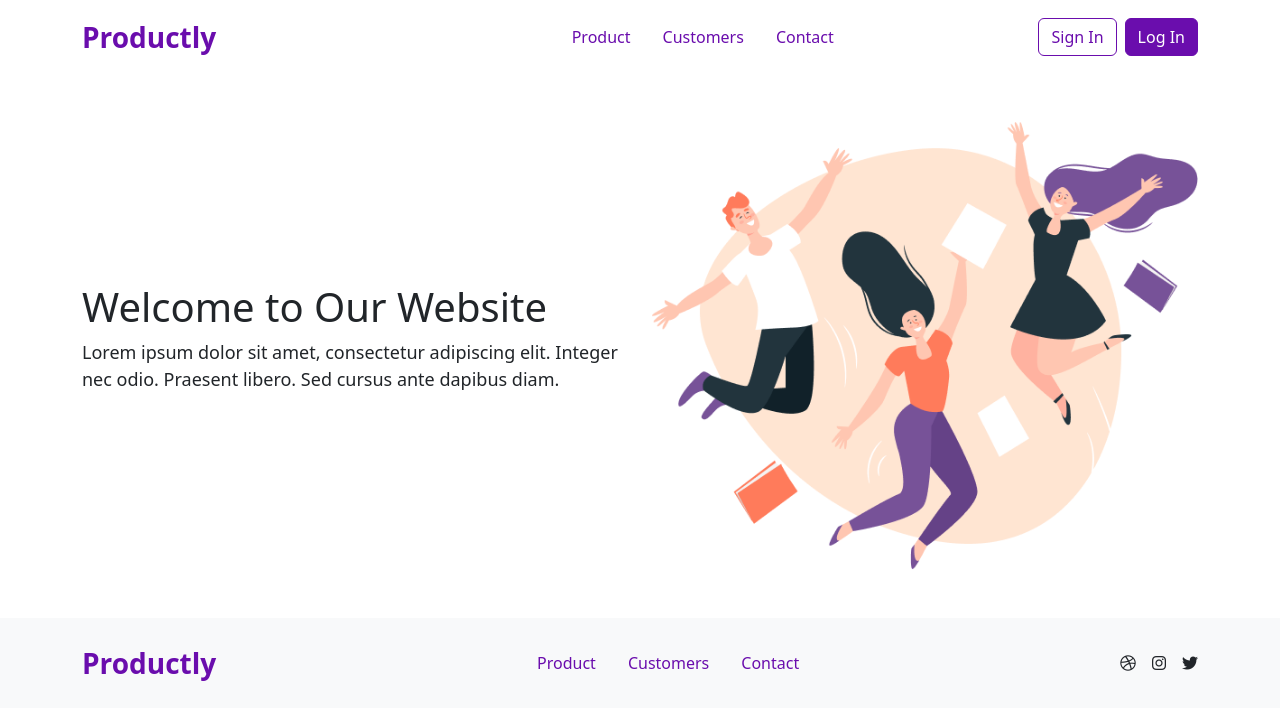
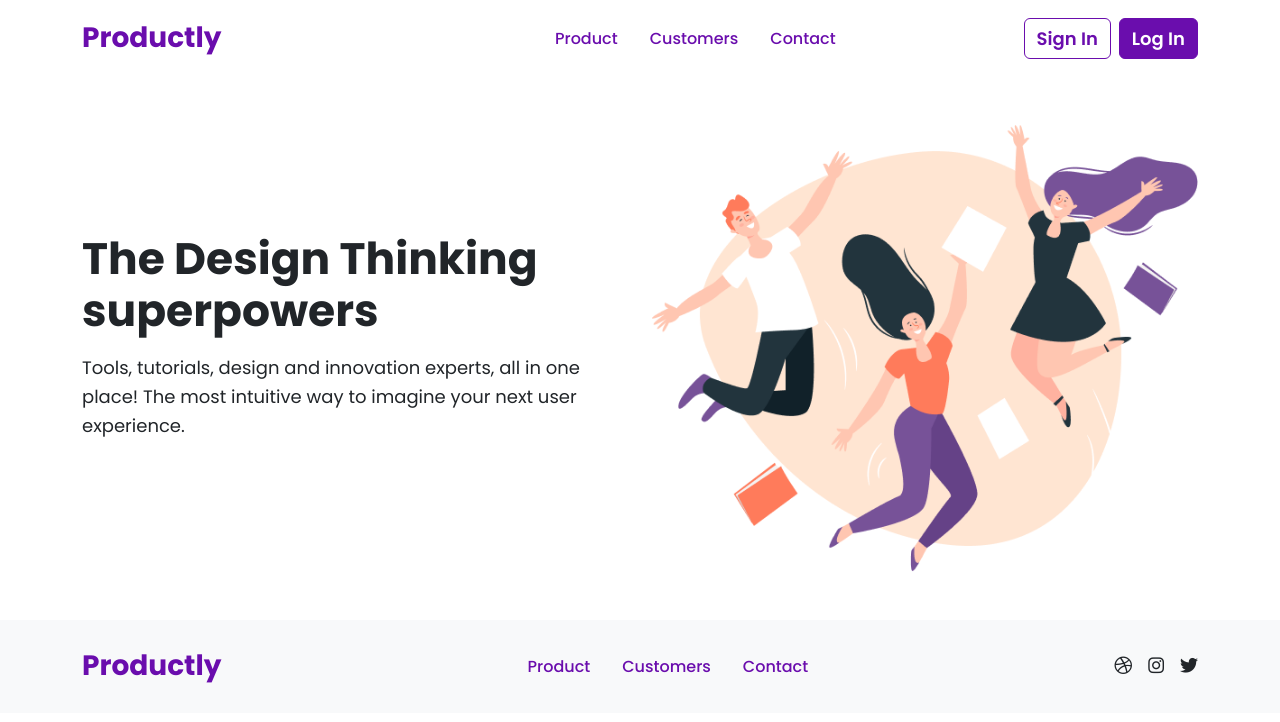
Before and after one commit to Kaca-S/Bootstrap, a plain HTML site: page index.html in a window 1280 px wide. Drawn offline with nearby package versions, Linux system fonts and the light colour scheme.

Commit message:
loaded index.css after bootstrap in html, modified index.css

```diff
--- a/index.html
+++ b/index.html
@@ -4,8 +4,8 @@
     <meta charset="UTF-8">
     <meta name="viewport" content="width=device-width, initial-scale=1.0">
     <link rel="stylesheet" href="styles/normalize.css">
+    <link rel="stylesheet" href="https://cdn.jsdelivr.net/npm/bootstrap@5.3.6/dist/css/bootstrap.min.css" integrity="sha384-..." crossorigin="anonymous">
     <link rel="stylesheet" href="styles/index.css">
-    <link rel="stylesheet" href="https://cdn.jsdelivr.net/npm/bootstrap@5.3.6/dist/css/bootstrap.min.css" integrity="sha384-..." crossorigin="anonymous">
     <script src="https://kit.fontawesome.com/42f85d5f96.js" crossorigin="anonymous"></script>
     <link rel="preconnect" href="https://fonts.googleapis.com">
     <link rel="preconnect" href="https://fonts.gstatic.com" crossorigin>
@@ -46,8 +46,9 @@
   <main class="container my-5">
     <div class="row align-items-center">
       <div class="col-md-6">
-        <h1>Welcome to Our Website</h1>
-        <p>Lorem ipsum dolor sit amet, consectetur adipiscing elit. Integer nec odio. Praesent libero. Sed cursus ante dapibus diam.</p>
+        <h1>The Design Thinking superpowers</h1>
+        <p>Tools, tutorials, design and innovation experts, all in one place!
+          The most intuitive way to imagine your next user experience.</p>
       </div>
       <div class="col-md-6">
         <img src="images/main.png" alt="Happy people" class="img-fluid">
--- a/styles/index.css
+++ b/styles/index.css
@@ -3,31 +3,25 @@
   --bs-primary-rgb: 106, 13, 173;
   --hover-color: #ff5733;
 }
-
 body {
   font-family: "Poppins", sans-serif;
   line-height: 1.6;
   margin: 0;
   padding: 0;
 }
-
 .logo {
   font-size: 28px;
   font-weight: 700;
 }
-
 .nav-link {
   font-size: 16px;
   font-weight: 500;
   padding: 0.5rem 1rem;
 }
-
 .navbar-toggler {
   border: none;
   background: transparent;
-
 }
-
 .navbar-toggler-icon {
   background-image: none; /* Remove default black square */
   width: 30px;
@@ -35,7 +29,6 @@
   position: relative;
   display: inline-block;
 }
-
 .navbar-toggler-icon::before,
 .navbar-toggler-icon::after,
 .navbar-toggler-icon div {
@@ -44,87 +37,66 @@
   left: 0;
   height: 3px;
   width: 100%;
-  background-color: #6a0dad; /* Violet */
+  background-color: #6a0dad;
   border-radius: 2px;
   transition: all 0.3s ease;
 }
-
 .navbar-toggler-icon::before {
   top: 0;
 }
-
 .navbar-toggler-icon div {
   top: 9px;
 }
-
 .navbar-toggler-icon::after {
   top: 18px;
 }
-
-
-
 .btn {
   font-size: 18px;
   font-weight: 600;
 }
-
 h1 {
   font-size: 44px;
   font-weight: 700;
   margin-bottom: 1rem;
 }
-
 p {
   font-size: 18px;
   font-weight: 400;
   margin-bottom: 1.5rem;
 }
-
 .social-icons i {
-      font-size: 16px;
+  font-size: 18px;
 }
-
 header {
   padding: 1.5rem 0;
 }
-
 footer {
   padding: 2rem 0;
   background-color: #f8f9fa;
 }
-
 .social-icons a {
   transition: color 0.3s, transform 0.3s;
   color: #212529;
   text-decoration: none;
 }
-
 .social-icons a:hover {
   color: var(--hover-color);
   transform: scale(1.2);
 }
-
-    header .btn,
-    footer .btn,
-    .nav-buttons .btn {
+header .btn, footer .btn, .nav-buttons .btn {
   transition: background-color 0.3s, border-color 0.3s, color 0.3s;
 }
-
 header .btn-primary,
-    footer .btn-primary,
-    .nav-buttons .btn-primary {
+footer .btn-primary, .nav-buttons .btn-primary {
   background-color: #6a0dad !important;
   border-color: #6a0dad !important;
   color: #fff !important;
 }
-
 header .btn-outline-primary,
-    footer .btn-outline-primary,
-    .nav-buttons .btn-outline-primary {
+footer .btn-outline-primary, .nav-buttons .btn-outline-primary {
   color: #6a0dad !important;
   border-color: #6a0dad !important;
 }
-
 header .btn-primary:hover,
 footer .btn-primary:hover,
 .nav-buttons .btn-primary:hover,
@@ -135,19 +107,13 @@
   border-color: #ff5733 !important;
   color: #fff !important;
 }
-
-    header a.nav-link,
-    footer a.nav-link,
-    header .logo,
-    footer .logo {
+header a.nav-link, footer a.nav-link,
+header .logo, footer .logo {
   color: #6a0dad !important;
   transition: color 0.3s;
 }
-
-    header a.nav-link:hover,
-    footer a.nav-link:hover,
-    header .logo:hover,
-    footer .logo:hover {
+header a.nav-link:hover, footer a.nav-link:hover,
+header .logo:hover, footer .logo:hover {
   color: #ff5733 !important;
 }
 
@@ -156,23 +122,19 @@
     flex-direction: column;
     gap: 0.5rem;
   }
-
   .nav {
     flex-wrap: wrap;
     justify-content: center;
   }
-
   .logo {
     font-size: 24px;
     text-align: center;
     display: block;
   }
-
   .social-icons {
     justify-content: center;
      margin-top: 1rem;
   }
-
   footer .container {
     flex-direction: column;
     text-align: center;
```
Lines whose indentation alone changed are shown as unchanged.
